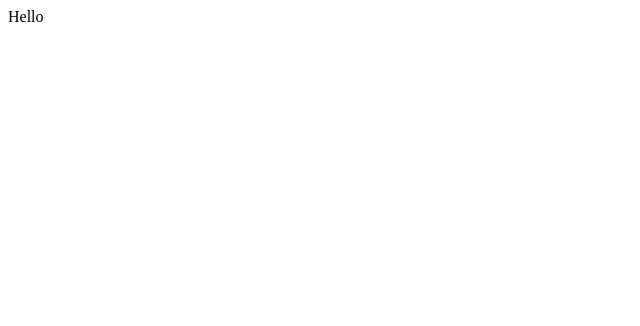
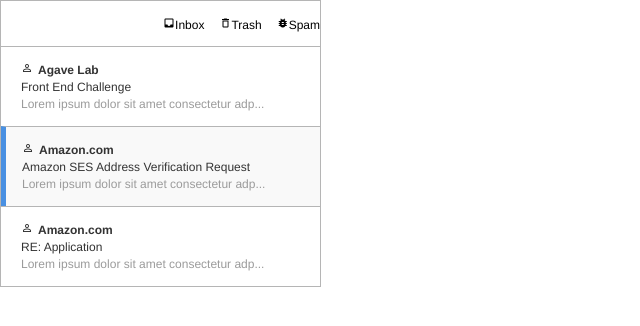
Before and after one commit to robertosegura/frontend-test, a React app: page / in a window 1280 px wide. Shown: the top 326 px of the page, without its empty margins (0-640 px from the left). Built offline with nearby package versions, Linux system fonts and the light colour scheme.

Commit message:
Simple sidebar & using material-icons

```diff
--- a/index.html
+++ b/index.html
@@ -7,6 +7,6 @@
 </head>
 <body>
     <div id="app"></div>
-    <script src="./dist/index.js"></script>
+    <script src="./dist/app.js"></script>
 </body>
 </html>
--- a/package.json
+++ b/package.json
@@ -4,7 +4,8 @@
   "description": "A challenge to create a email client",
   "main": "index.js",
   "scripts": {
-    "start": "./node_modules/webpack-dev-server/bin/webpack-dev-server.js --mode development --open",
+    "start": "npm run build & npm run serve",
+    "serve": "./node_modules/webpack-dev-server/bin/webpack-dev-server.js --mode development --open",
     "build": "./node_modules/webpack/bin/webpack.js --mode production",
     "test": "echo \"Error: no test specified\" && exit 1"
   },
--- a/src/index.js
+++ b/src/App.js
@@ -1,8 +1,12 @@
 import React from 'react';
 import ReactDOM from 'react-dom';
+import Sidebar from './components/Sidebar';
+import './App.scss';
 
 const App = () => {
-    return <div>Hello</div>
-}
+    return (
+        <Sidebar />
+    );
+};
 
 ReactDOM.render(<App />, document.getElementById('app'));
--- /dev/null
+++ b/src/App.scss
@@ -0,0 +1,11 @@
+@import "./styles/reset.scss";
+@import "./styles/colors.scss";
+@import "./styles/variables.scss";
+@import "./styles/icons.scss";
+@import "./components/Sidebar.scss";
+
+#app {
+    display: flex;
+    font-family: Helvetica;
+    font-size: 12px;
+}
--- /dev/null
+++ b/src/components/Sidebar.js
@@ -0,0 +1,62 @@
+import React from 'react';
+
+const Sidebar = () => {
+    return (
+        <div className='sidebar'>
+            <div className='list-actions'>
+                <div className='action'>
+                    <i className="icon">inbox</i>
+                    <label className='text'>Inbox</label>
+                </div>
+                <div className='action'>
+                    <i className="icon">delete_outline</i>
+                    <label className='text'>Trash</label>
+                </div>
+                <div className='action'>
+                    <i className="icon">bug_report</i>
+                    <label className='text'>Spam</label>
+                </div>
+            </div>
+            <ul className='email-list'>
+                <li className='email-item unread'>
+                    <div className='sender'>
+                        <i className="icon">person_outline</i>
+                        <label className='text'>Agave Lab</label>
+                    </div>
+                    <div className='subject'>
+                        Front End Challenge
+                    </div>
+                    <div className='excerpt'>
+                        Lorem ipsum dolor sit amet consectetur adp...
+                    </div>
+                </li>
+                <li className='email-item active'>
+                    <div className='sender'>
+                        <i className="icon">person_outline</i>
+                        <label className='text'>Amazon.com</label>
+                    </div>
+                    <div className='subject'>
+                        Amazon SES Address Verification Request
+                    </div>
+                    <div className='excerpt'>
+                        Lorem ipsum dolor sit amet consectetur adp...
+                    </div>
+                </li>
+                <li className='email-item'>
+                    <div className='sender'>
+                        <i className="icon">person_outline</i>
+                        <label className='text'>Amazon.com</label>
+                    </div>
+                    <div className='subject'>
+                        RE: Application
+                    </div>
+                    <div className='excerpt'>
+                        Lorem ipsum dolor sit amet consectetur adp...
+                    </div>
+                </li>
+            </ul>
+        </div>
+    );
+};
+
+export default Sidebar;
--- /dev/null
+++ b/src/components/Sidebar.scss
@@ -0,0 +1,81 @@
+.sidebar {
+    height: 100%;
+
+    .list-actions {
+        height: 45px;
+        border: 0 solid $color-border;
+        border-width: 1px 1px 0 1px;
+        display: flex;
+        align-items: center;
+        justify-content: flex-end;
+
+        .action {
+            padding-left: 15px;
+        }
+    }
+
+    .email-list {
+        height: calc(100% - 45px);
+        overflow-y: scroll;
+        border: 0 solid $color-border;
+        border-width: 0 0 1px 1px;
+
+        .email-item {
+            height: 79px;
+            width: 319px;
+            line-height: 1.4;
+            border: 0 solid $color-border;
+            border-width: 1px 1px 0 0;
+            cursor: pointer;
+
+            .sender {
+                font-family: Helvetica;
+                font-size: 12px;
+                font-weight: bold;
+                color: $color-sender;
+                padding: 15px 20px 0 20px;
+
+                .text {
+                    padding-left: 5px;
+                }
+            }
+
+            .subject {
+                font-family: Helvetica;
+                font-size: 12px;
+                color: $color-subject;
+                padding: 0 20px 0 20px;
+                font-weight: unset;
+            }
+
+            .excerpt {
+                font-family: Helvetica;
+                font-size: 12px;
+                color: $color-short-description;
+                padding: 0 20px 0 20px;
+            }
+
+            &.unread {
+                /* do something */
+            }
+
+            &.active {
+                background-color: $color-background-selected;
+                border-left: 5px solid $color-bar-selected;
+                width: 314px;
+
+                .sender {
+                    padding-left: 16px;
+                }
+
+                .subject {
+                    padding-left: 16px;
+                }
+
+                .excerpt {
+                    padding-left: 16px;
+                }
+            }
+        }
+    }
+}
--- /dev/null
+++ b/src/styles/colors.scss
@@ -0,0 +1,9 @@
+$color-sender: #333333;
+$color-subject: #333333;
+$color-short-description: #9B9B9B;
+$color-bar-selected: #4990E2;
+$color-background-selected: #F9F9F9;
+$color-text: #333333;
+$color-background: #F6F6F7;
+$color-actions: #8B8B8B;
+$color-border: #B5B5B5;
--- /dev/null
+++ b/src/styles/icons.scss
@@ -0,0 +1,28 @@
+@import url('https://fonts.googleapis.com/css?family=Material+Icons');
+
+.icon {
+    font-family: 'Material Icons';
+    font-weight: normal;
+    font-style: normal;
+    font-size: 12px;
+    display: inline-block;
+    line-height: 1;
+    text-transform: none;
+    letter-spacing: normal;
+    word-wrap: normal;
+    white-space: nowrap;
+    direction: ltr;
+
+    /* Support for all WebKit browsers. */
+    -webkit-font-smoothing: antialiased;
+
+    /* Support for Safari and Chrome. */
+    text-rendering: optimizeLegibility;
+
+    /* Support for Firefox. */
+    -moz-osx-font-smoothing: grayscale;
+
+    /* Support for IE. */
+    font-feature-settings: 'liga';
+    -webkit-font-feature-settings: 'liga';
+  }
--- /dev/null
+++ b/src/styles/reset.scss
@@ -0,0 +1,43 @@
+html, body, div, span, applet, object, iframe,
+h1, h2, h3, h4, h5, h6, p, blockquote, pre,
+a, abbr, acronym, address, big, cite, code,
+del, dfn, em, img, ins, kbd, q, s, samp,
+small, strike, strong, sub, sup, tt, var,
+b, u, i, center,
+dl, dt, dd, ol, ul, li,
+fieldset, form, label, legend,
+table, caption, tbody, tfoot, thead, tr, th, td,
+article, aside, canvas, details, embed,
+figure, figcaption, footer, header, hgroup,
+menu, nav, output, ruby, section, summary,
+time, mark, audio, video {
+  margin: 0;
+  padding: 0;
+  border: 0;
+  font-size: 100%;
+  font: inherit;
+  vertical-align: baseline;
+}
+// HTML5 display-role reset for older browsers
+article, aside, details, figcaption, figure,
+footer, header, hgroup, menu, nav, section {
+  display: block;
+}
+body {
+  line-height: 1;
+}
+ol, ul {
+  list-style: none;
+}
+blockquote, q {
+  quotes: none;
+}
+blockquote:before, blockquote:after,
+q:before, q:after {
+  content: '';
+  content: none;
+}
+table {
+  border-collapse: collapse;
+  border-spacing: 0;
+}
--- a/webpack.config.js
+++ b/webpack.config.js
@@ -2,7 +2,7 @@ const path = require('path');
 
 module.exports = {
     entry: {
-      index: './src/index.js'
+      app: './src/App.js'
     },
     output: {
       path: path.resolve(__dirname, 'dist'),
```
Also changed, not shown: src/styles/variables.scss (added).
